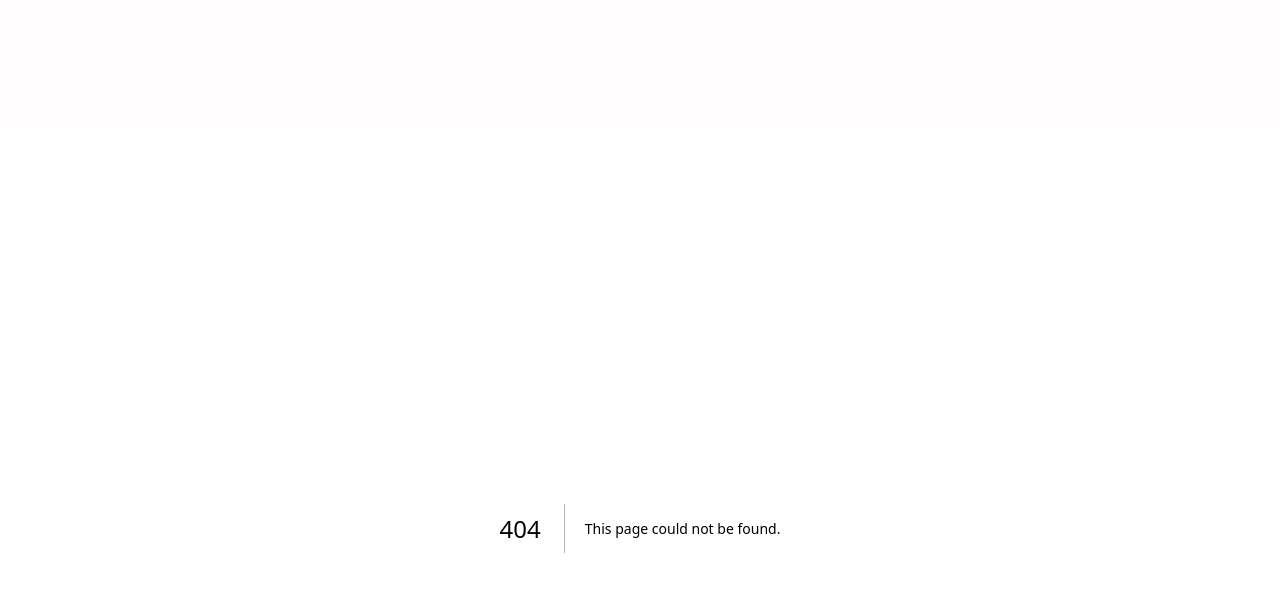
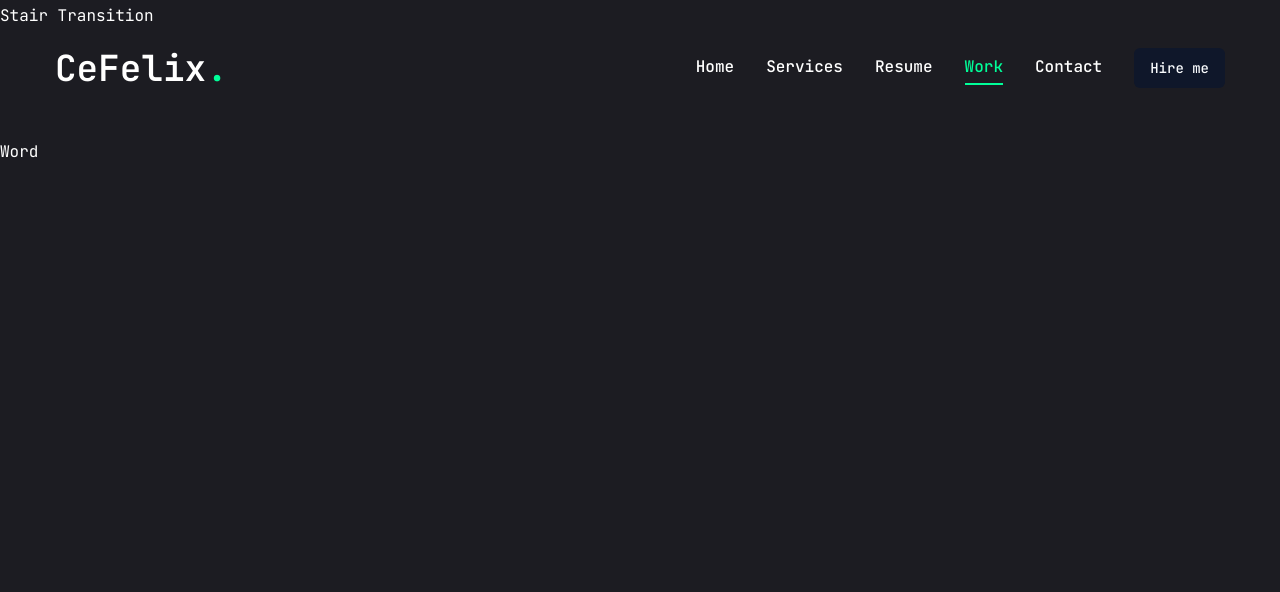
Before and after one commit to CesaltinoFelix/cesaltino-felix-portifolio, a Next.js app: page /work in a window 1280 px wide. Before the commit this address had no page. Shown: the top 592 px of the page. Built offline with nearby package versions, Linux system fonts and the light colour scheme.

Commit message:
updating code

```diff
--- /dev/null
+++ b/app/contact/page.jsx
@@ -0,0 +1,7 @@
+const Contact = () => {
+    return (
+        <div>Contact</div>
+    );
+}
+
+export default Contact
--- a/app/layout.jsx
+++ b/app/layout.jsx
@@ -3,6 +3,8 @@
 
 //components
 import Header from "@/components/Header";
+import PageTransition from "../components/PageTransition";
+import StairTransition from "@/components/StairTransition";
 
 const jetbrainsMono = JetBrains_Mono({
   subsets: ["latin"],
@@ -20,7 +22,10 @@
     <html lang="en">
       <body className={jetbrainsMono.variable}>
         <Header/>
-        {children}
+        <StairTransition/>
+        <PageTransition>
+          {children}
+        </PageTransition>
       </body>
     </html>
   );
--- /dev/null
+++ b/app/resume/page.jsx
@@ -0,0 +1,7 @@
+const Resume = () => {
+    return (
+        <div>Resume</div>
+    );
+}
+
+export default Resume
--- /dev/null
+++ b/app/services/page.jsx
@@ -0,0 +1,7 @@
+const Services = ()=> {
+    return (
+        <div>Services</div>
+    );
+}
+
+export default Services
--- /dev/null
+++ b/app/work/page.jsx
@@ -0,0 +1,7 @@
+const Word = () => {
+    return (
+        <div>Word</div>
+    );
+}
+
+export default Word
--- a/components/Header.jsx
+++ b/components/Header.jsx
@@ -1,10 +1,31 @@
 import Link from "next/link";
 import { Button } from "./ui/button";
 
+//components
+import Nav from "./Nav"
 const Header = () => {
     return (
-        <header className="py-8 xl:py-12 text-white bg-pink-50/20">
-            <div className="container mx-auto">header</div>
+        <header className="py-8 xl:py-12 text-white">
+            <div className="container mx-auto flex justify-between items-center">
+                {/* logo */}
+                <Link href="/">
+                    <h1 className="text-4xl font-semibold">
+                        CeFelix<span className="text-accent">.</span>
+                    </h1>
+                </Link>
+
+                {/* Desktop Nav & hire me button */}
+                <div className="hidden xl:flex items-center gap-8">
+                    <Nav/>
+                    <Link href="/contact">
+                        <Button>Hire me</Button>
+                    </Link>
+                </div>
+                {/* Mobile Nav */}
+                <div className="xl:hidden">
+                    Mobile Nav
+                </div>
+            </div>
         </header>
     );
 }
--- /dev/null
+++ b/components/Nav.jsx
@@ -0,0 +1,53 @@
+"use client";
+
+import Link from "next/link";
+import { usePathname } from "next/navigation";
+
+const links = [
+    {
+        name: "home",
+        path: "/"
+    },
+    {
+        name: "services",
+        path: "/services"
+    },
+    {
+        name: "resume",
+        path: "/resume"
+    },
+    {
+        name: "work",
+        path: "/work"
+    },
+    {
+        name: "contact",
+        path: "/contact"
+    },
+]
+const Nav = () => {
+    const pathname = usePathname();
+    return (
+        <nav className="flex gap-8">
+            {
+                links.map((link, index)=>{
+                    return (
+                    <Link
+                    href={link.path}
+                    key={index}
+                    className=
+                    {`${
+                        link.path === pathname && "text-accent border-b-2 border-accent"
+                    } capitalize font-medium hover:text-accent transition-all `
+                    }
+                    >
+                        {link.name}
+                    </Link>
+                    );
+                })
+            }
+        </nav>
+    )
+}
+
+export default Nav
--- /dev/null
+++ b/components/PageTransition.jsx
@@ -0,0 +1,25 @@
+"use client";
+
+import { AnimatePresence, motion } from "framer-motion";
+import { usePathname } from "next/navigation";
+
+const PageTransition = ({children}) => {
+    const pathname = usePathname();
+
+    return <AnimatePresence>
+        <div key={pathname}>
+            <motion.div
+                initial = {{opacity: 1}}
+                animate = {{
+                    opacity: 0,
+                    transition:{delay: 1, duration: 0.4, ease: "easeInOut"},
+                }}
+                className="h-screen w-screen fixed bg-primary top-0 pointer-events-none"
+            />
+            {children}
+        </div>
+        </AnimatePresence>
+
+}
+
+export default PageTransition
--- /dev/null
+++ b/components/StairTransition.jsx
@@ -0,0 +1,24 @@
+"use client";
+
+import { AnimatePresence, motion } from "framer-motion"
+import { usePathname } from "next/navigation"
+
+
+const StairTransition = ()=> {
+    const pathname = usePathname();
+
+    return(
+        <>
+        <AnimatePresence mode="wait">
+            <div key={pathname}>
+                <div className="h-screen w-screen fixed top-0 left-0 right-0 z-40 pointer-events-none flex">
+                    Stair Transition
+                </div>
+            </div>
+        </AnimatePresence>
+        </>
+    )
+}
+
+
+export default StairTransition
--- a/package.json
+++ b/package.json
@@ -17,6 +17,7 @@
     "@radix-ui/react-tooltip": "^1.0.7",
     "class-variance-authority": "^0.7.0",
     "clsx": "^2.1.1",
+    "framer-motion": "^11.2.6",
     "lucide-react": "^0.379.0",
     "next": "14.2.3",
     "react": "^18",
```
Also changed, not shown: 1 other file (tests, documents, lock files or other folders).
